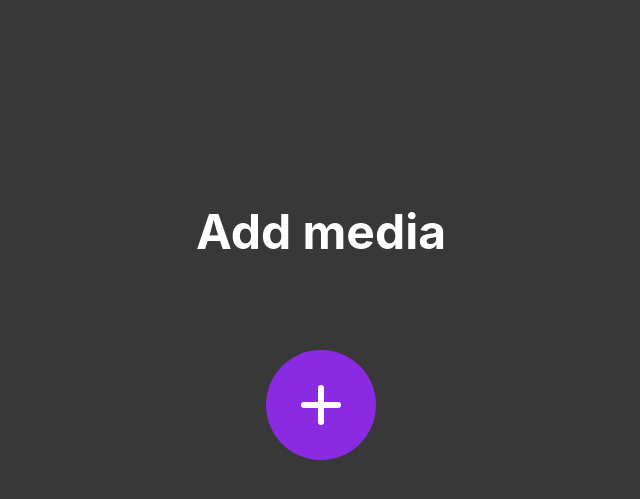
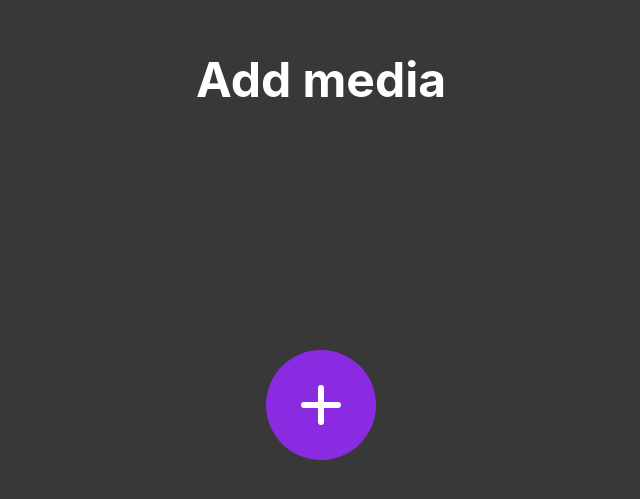
Before and after one commit to lukanogaj/add-media, a React (Create React App) app: page / in a window 1280 px wide. Shown: the part 105-604 px from the top of the page, without its empty margins (319-959 px from the left). Built offline with nearby package versions, Linux system fonts and the light colour scheme.

Commit message:
final-opacity

```diff
--- a/src/components/Heading/index.module.scss
+++ b/src/components/Heading/index.module.scss
@@ -1,4 +1,6 @@
 .heading {
+  position: absolute;
+  top: 9rem;
   display: flex;
   justify-content: space-around;
   align-items: center;
@@ -6,8 +8,8 @@
   width: 400px;
   height: 80px;
   opacity: 1;
-  transition-delay: 500ms;
-  transition-duration: 1s;
+  transition-delay: 1s;
+  transition-duration: 250ms;
 
   h2 {
     font-size: 3rem;
@@ -16,13 +18,15 @@
 }
 
 .headingHidden {
+  position: absolute;
+  top: 9rem;
   display: flex;
   justify-content: space-around;
   align-items: center;
   align-content: center;
   width: 400px;
   height: 80px;
-  transition-delay: 500ms;
-  transition-duration: 1s;
+  transition-delay: 250ms;
+  transition-duration: 250ms;
   opacity: 0;
 }
--- a/src/components/MediaHandler/index.module.scss
+++ b/src/components/MediaHandler/index.module.scss
@@ -6,12 +6,9 @@
   height: 80px;
   background-color: #fff;
   border-radius: 40px;
-  // transition: all 2s ease;
   margin-bottom: 3rem;
-
   opacity: 0;
   transform: translateY(2em);
-  // transition-delay: 250ms;
   transition-delay: 500ms;
   transition-duration: 1s;
 
```
